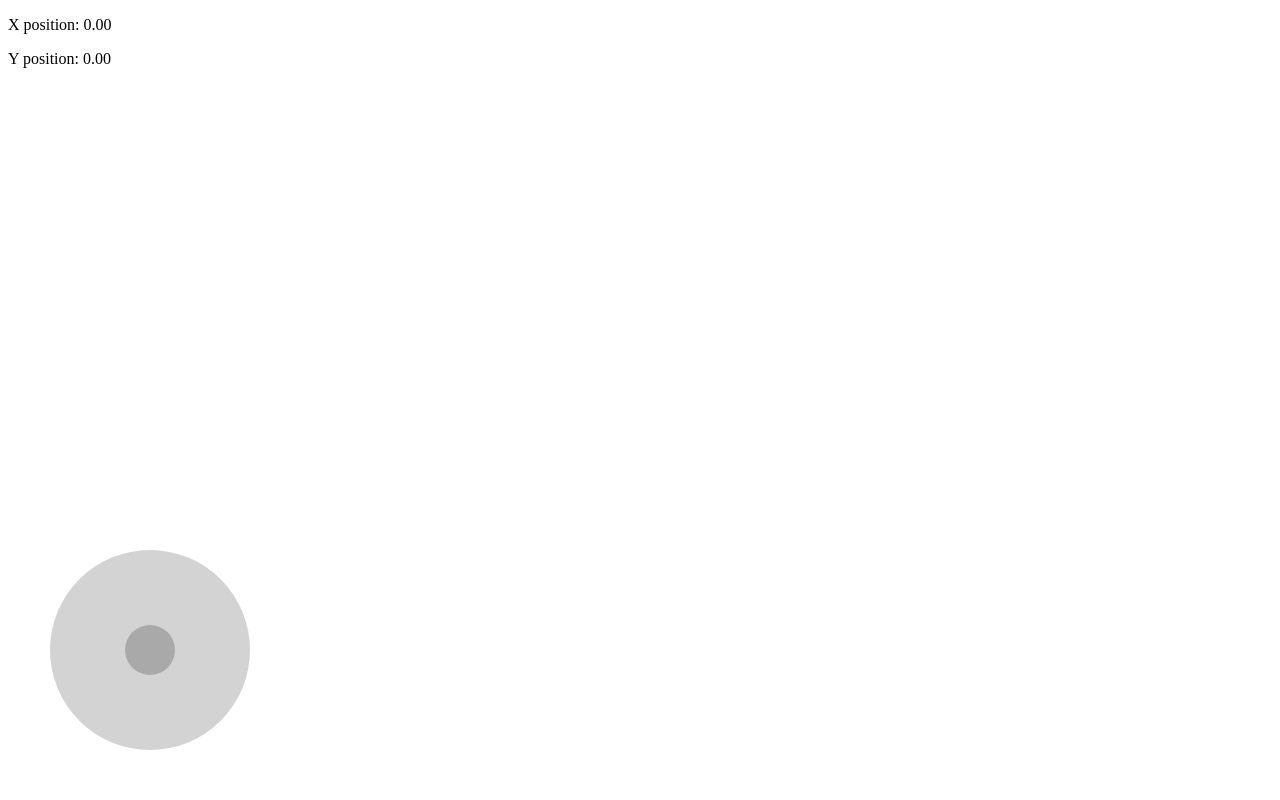
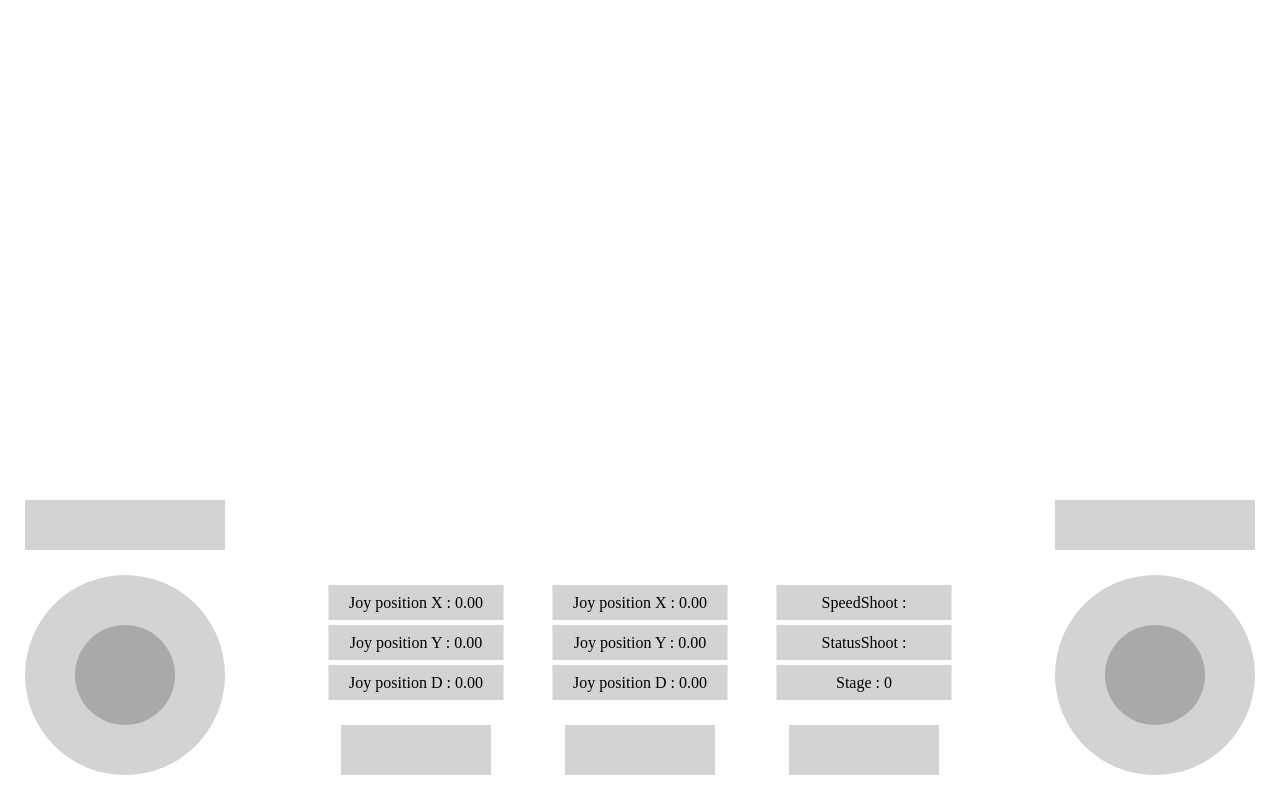
Before and after one commit to PoommipatWat/chat-gpt, a Flask app: page / in a window 1280 px wide. Run offline with Flask 3, Linux system fonts and the light colour scheme.

Commit message:
add all button

```diff
--- a/app.py
+++ b/app.py
@@ -10,11 +10,30 @@
 @app.route('/joystick', methods=['POST'])
 def joystick():
     data = request.get_json()
-    x = data['x']
-    y = data['y']
-    r = math.sqrt(x**2 + y**2)
-    print(f"Joystick position: x={x}, y={y}, r={r}")
-    return {'result': 'success'}
+    if data['type'] == 'joystick':
+        x = float(data['x'])
+        y = float(data['y'])
+        r = math.sqrt(x**2 + y**2)
+        print(f"Joystick position: x={x}, y={y}, r={r}")
+        return {'result': 'success'}
+    elif data['type'] == 'shoot':
+        print(data['shoot'])
+        return {'result': 'success'}
+    elif data['type'] == 'stage_up':
+        print(data['stage_up'])
+        return {'result': 'success'}
+    elif data['type'] == 'stage_down':
+        print(data['stage_down'])
+        return {'result': 'success'}
+    elif data['type'] == 'cal_pos':
+        print(data['cal_pos'])
+        return {'result': 'success'}
+    elif data['type'] == 'turn_left':
+        print(data['turn_left'])
+        return {'result': 'success'}
+    elif data['type'] == 'turn_right':
+        print(data['turn_right'])
+        return {'result': 'success'}
 
 if __name__ == '__main__':
-    app.run(host='0.0.0.0' ,debug=False)
+    app.run(host='0.0.0.0' ,debug=True)
--- /dev/null
+++ b/static/cal_pos.js
@@ -0,0 +1,30 @@
+var CalPosButton = document.getElementById("cal_pos");
+
+function send(cal_pos) {
+    type = "cal_pos";
+    fetch('/joystick', {
+        method: 'POST',
+        headers: { 'Content-Type': 'application/json' },
+        body: JSON.stringify({type, cal_pos}),
+    });
+}
+
+CalPosButton.addEventListener("mousedown", function() {
+    CalPosButton.style.backgroundColor = "rgb(158, 118, 180)";
+    send(true);
+});
+
+CalPosButton.addEventListener("mouseup", function() {
+    CalPosButton.style.backgroundColor = "lightgrey";
+    send(false);
+});
+
+CalPosButton.addEventListener("touchstart", function() {
+    CalPosButton.style.backgroundColor = "rgb(158, 118, 180)";
+    send(true);
+});
+
+CalPosButton.addEventListener("touchend", function() {
+    CalPosButton.style.backgroundColor = "lightgrey";
+    send(false);
+});
--- /dev/null
+++ b/static/css.css
@@ -0,0 +1,225 @@
+body {
+    overflow: hidden;
+}
+.joystick {
+    position: absolute;
+    bottom: 25px;
+    left: 25px;
+    width: 200px;
+    height: 200px;
+    background-color: lightgray;
+    border-radius: 50%;
+    display: flex;
+    justify-content: center;
+    align-items: center;
+}
+
+.thumb {
+    position: absolute;
+    width: 100px;
+    height: 100px;
+    background-color: darkgray;
+    border-radius: 70%;
+}
+
+.shoot {
+    position: absolute;
+    bottom: 25px;
+    right: 25px;
+    width: 200px;
+    height: 200px;
+    background-color: lightgray;
+    border-radius: 50%;
+    display: flex;
+    justify-content: center;
+    align-items: center;
+}
+
+.bullet {
+    position: absolute;
+    width: 100px;
+    height: 100px;
+    background-color: darkgray;
+    border-radius: 70%;
+}
+
+.stage_up {
+    position: absolute;
+    bottom: 25px;
+    left: 67.5%;
+    transform: translateX(-50%);
+    width: 150px;
+    height: 50px;
+    background-color: lightgray;
+    display: flex;
+    justify-content: center;
+    align-items: center;
+}
+
+.stage_down {
+    position: absolute;
+    bottom: 25px;
+    left: 32.5%;
+    transform: translateX(-50%);
+    width: 150px;
+    height: 50px;
+    background-color: lightgray;
+    display: flex;
+    justify-content: center;
+    align-items: center;
+}
+
+.cal_pos {
+    position: absolute;
+    bottom: 25px;
+    left: 50%;
+    transform: translateX(-50%);
+    width: 150px;
+    height: 50px;
+    background-color: lightgray;
+    display: flex;
+    justify-content: center;
+    align-items: center;
+}
+
+.turn_left {
+    position: absolute;
+    bottom: 250px;
+    left: 25px;
+    width: 200px;
+    height: 50px;
+    background-color: lightgray;
+    display: flex;
+    justify-content: center;
+    align-items: center;
+}
+
+.turn_right {
+    position: absolute;
+    bottom: 250px;
+    right: 25px;
+    width: 200px;
+    height: 50px;
+    background-color: lightgray;
+    display: flex;
+    justify-content: center;
+    align-items: center;
+}
+
+.xJoyCon {
+    position: absolute;
+    bottom: 180px;
+    left: 32.5%;
+    transform: translateX(-50%);
+    width: 175px;
+    height: 35px;
+    background-color: lightgray;
+    display: flex;
+    justify-content: center;
+    align-items: center;
+}
+
+.yJoyCon {
+    position: absolute;
+    bottom: 140px;
+    left: 32.5%;
+    transform: translateX(-50%);
+    width: 175px;
+    height: 35px;
+    background-color: lightgray;
+    display: flex;
+    justify-content: center;
+    align-items: center;
+}
+
+.dJoyCon {
+    position: absolute;
+    bottom: 100px;
+    left: 32.5%;
+    transform: translateX(-50%);
+    width: 175px;
+    height: 35px;
+    background-color: lightgray;
+    display: flex;
+    justify-content: center;
+    align-items: center;
+}
+
+.xRoboCon {
+    position: absolute;
+    bottom: 180px;
+    left: 50%;
+    transform: translateX(-50%);
+    width: 175px;
+    height: 35px;
+    background-color: lightgray;
+    display: flex;
+    justify-content: center;
+    align-items: center;
+}
+
+.yRoboCon {
+    position: absolute;
+    bottom: 140px;
+    left: 50%;
+    transform: translateX(-50%);
+    width: 175px;
+    height: 35px;
+    background-color: lightgray;
+    display: flex;
+    justify-content: center;
+    align-items: center;
+}
+
+.dRoboCon {
+    position: absolute;
+    bottom: 100px;
+    left: 50%;
+    transform: translateX(-50%);
+    width: 175px;
+    height: 35px;
+    background-color: lightgray;
+    display: flex;
+    justify-content: center;
+    align-items: center;
+}
+
+
+.statusStageCon {
+    position: absolute;
+    bottom: 100px;
+    left: 67.5%;
+    transform: translateX(-50%);
+    width: 175px;
+    height: 35px;
+    background-color: lightgray;
+    display: flex;
+    justify-content: center;
+    align-items: center;
+}
+
+.statusShootCon {
+    position: absolute;
+    bottom: 140px;
+    left: 67.5%;
+    transform: translateX(-50%);
+    width: 175px;
+    height: 35px;
+    background-color: lightgray;
+    display: flex;
+    justify-content: center;
+    align-items: center;
+}
+
+.speedShootCon {
+    position: absolute;
+    bottom: 180px;
+    left: 67.5%;
+    transform: translateX(-50%);
+    width: 175px;
+    height: 35px;
+    background-color: lightgray;
+    display: flex;
+    justify-content: center;
+    align-items: center;
+}
--- /dev/null
+++ b/static/joystick.js
@@ -0,0 +1,83 @@
+const joystick = document.getElementById('joystick');
+const thumb = document.getElementById('thumb');
+let isDragging = false;
+
+function sendPosition(x, y) {
+    type = "joystick";
+    fetch('/joystick', {
+        method: 'POST',
+        headers: { 'Content-Type': 'application/json' },
+        body: JSON.stringify({type, x, y }),
+    });
+}
+
+function handleInteractionStart() {
+    isDragging = true;
+    thumb.style.transform = 'translate(0, 0)';
+    thumb.style.backgroundColor = "rgb(158, 118, 180)";
+    joystick.style.backgroundColor = "rgb(200,184,224)";
+    document.getElementById('xJoyCon').style.backgroundColor = "rgb(200,184,224)";
+    document.getElementById('yJoyCon').style.backgroundColor = "rgb(200,184,224)";
+    document.getElementById('dJoyCon').style.backgroundColor = "rgb(200,184,224)";
+}
+
+function handleInteractionEnd() {
+    sendPosition(0, 0);
+    isDragging = false;
+    thumb.style.transform = 'translate(0, 0)';
+    thumb.style.backgroundColor = "darkgrey";
+    joystick.style.backgroundColor = "lightgrey";
+    document.getElementById('xJoy').textContent = 0.00;
+    document.getElementById('yJoy').textContent = 0.00;
+    document.getElementById('dJoy').textContent = 0.00;
+    document.getElementById('xJoyCon').style.backgroundColor = "lightgrey";
+    document.getElementById('yJoyCon').style.backgroundColor = "lightgrey";
+    document.getElementById('dJoyCon').style.backgroundColor = "lightgrey";
+}
+
+function handleInteractionMove(event) {
+    event.preventDefault();
+    if (!isDragging) return;
+
+    const rect = joystick.getBoundingClientRect();
+    const centerX = rect.left + rect.width / 2;
+    const centerY = rect.top + rect.height / 2;
+
+    let x, y, X, Y, D;
+
+    if (event.type === 'touchmove') {
+        x = event.touches[0].clientX - centerX;
+        y = event.touches[0].clientY - centerY;
+    } else {
+        x = event.clientX - centerX;
+        y = event.clientY - centerY;
+    }
+
+    const radius = joystick.clientWidth / 2 - thumb.clientWidth / 2;
+
+    const distance = Math.sqrt(x * x + y * y);
+    if (distance > radius) {
+        x = (x / distance) * radius;
+        y = (y / distance) * radius;
+    }
+
+    if (Math.abs(x/radius) <= 0.2) X = 0;
+    else X = (x/radius).toFixed(2);
+    if (Math.abs(y/radius) <= 0.2) Y = 0;
+    else Y = (-y/radius).toFixed(2);
+    if ((Math.atan2(y, x)*-180/Math.PI) >= 0) D = (Math.atan2(y, x)*-180/Math.PI).toFixed(2);
+    else D = (360 + Math.atan2(y, x)*-180/Math.PI).toFixed(2);
+
+    thumb.style.transform = `translate(${x}px, ${y}px)`;
+    document.getElementById('xJoy').textContent = X;
+    document.getElementById('yJoy').textContent = Y;
+    document.getElementById('dJoy').textContent = D;
+    sendPosition(X, Y);
+}
+
+joystick.addEventListener('mousedown', handleInteractionStart);
+joystick.addEventListener('touchstart', handleInteractionStart);
+joystick.addEventListener('mouseup', handleInteractionEnd);
+joystick.addEventListener('touchend', handleInteractionEnd);
+joystick.addEventListener('mousemove', handleInteractionMove);
+joystick.addEventListener('touchmove', handleInteractionMove);
--- /dev/null
+++ b/static/shoot.js
@@ -0,0 +1,37 @@
+const myButton = document.getElementById('shoot');
+const myButton2 = document.getElementById('bullet');
+
+let color = "rgb(158, 118, 180)";
+
+function send(shoot) {
+    type = "shoot";
+    fetch('/joystick', {
+        method: 'POST',
+        headers: { 'Content-Type': 'application/json' },
+        body: JSON.stringify({type, shoot}),
+    });
+}
+
+myButton.addEventListener('mouseup', () => {
+    myButton.style.backgroundColor = "lightgrey";
+    myButton2.style.backgroundColor = "darkgrey";
+    send(false);
+});
+
+myButton.addEventListener('mousedown', () => {
+    myButton.style.backgroundColor = "rgb(200,184,224)";
+    myButton2.style.backgroundColor = color;
+    send(true);
+});
+
+myButton.addEventListener('touchend', () => {
+    myButton.style.backgroundColor = "lightgrey";
+    myButton2.style.backgroundColor = "darkgrey";
+    send(false);
+});
+
+myButton.addEventListener('touchstart', () => {
+    myButton.style.backgroundColor = "rgb(200,184,224)";
+    myButton2.style.backgroundColor = color;
+    send(true);
+});
--- /dev/null
+++ b/static/stage_down.js
@@ -0,0 +1,34 @@
+var stageDownButton = document.getElementById("stage_down");
+
+function send(stage_down) {
+    type = "stage_down";
+    fetch('/joystick', {
+        method: 'POST',
+        headers: { 'Content-Type': 'application/json' },
+        body: JSON.stringify({type, stage_down}),
+    });
+}
+
+stageDownButton.addEventListener("mousedown", function() {
+    document.getElementById('statusStageCon').style.backgroundColor = "rgb(200,184,224)";
+    stageDownButton.style.backgroundColor = "rgb(158, 118, 180)";
+    send(true);
+});
+
+stageDownButton.addEventListener("mouseup", function() {
+    document.getElementById('statusStageCon').style.backgroundColor = "lightgrey";
+    stageDownButton.style.backgroundColor = "lightgrey";
+    send(false);
+});
+
+stageDownButton.addEventListener("touchstart", function() {
+    document.getElementById('statusStageCon').style.backgroundColor = "rgb(200,184,224)";
+    stageDownButton.style.backgroundColor = "rgb(158, 118, 180)";
+    send(true);
+});
+
+stageDownButton.addEventListener("touchend", function() {
+    document.getElementById('statusStageCon').style.backgroundColor = "lightgrey";
+    stageDownButton.style.backgroundColor = "lightgrey";
+    send(false);
+});
--- /dev/null
+++ b/static/stage_up.js
@@ -0,0 +1,35 @@
+var stageUpButton = document.getElementById("stage_up");
+
+function send(stage_up) {
+    type = "stage_up";
+    fetch('/joystick', {
+        method: 'POST',
+        headers: { 'Content-Type': 'application/json' },
+        body: JSON.stringify({type, stage_up}),
+    });
+}
+
+stageUpButton.addEventListener("mousedown", function() {
+    document.getElementById('statusStageCon').style.backgroundColor = "rgb(200,184,224)";
+    stageUpButton.style.backgroundColor = "rgb(158, 118, 180)";
+    send(true);
+});
+
+stageUpButton.addEventListener("mouseup", function() {
+    document.getElementById('statusStageCon').style.backgroundColor = "lightgrey";
+    stageUpButton.style.backgroundColor = "lightgrey";
+    send(false);
+});
+
+
+stageUpButton.addEventListener("touchstart", function() {
+    document.getElementById('statusStageCon').style.backgroundColor = "rgb(200,184,224)";
+    stageUpButton.style.backgroundColor = "rgb(158, 118, 180)";
+    send(true);
+});
+
+stageUpButton.addEventListener("touchend", function() {
+    document.getElementById('statusStageCon').style.backgroundColor = "lightgrey";
+    stageUpButton.style.backgroundColor = "lightgrey";
+    send(false);
+});
--- /dev/null
+++ b/static/turn_left.js
@@ -0,0 +1,30 @@
+var TurnLeftButton = document.getElementById("turn_left");
+
+function send(turn_left) {
+    type = "turn_left";
+    fetch('/joystick', {
+        method: 'POST',
+        headers: { 'Content-Type': 'application/json' },
+        body: JSON.stringify({type, turn_left}),
+    });
+}
+
+TurnLeftButton.addEventListener("mousedown", function() {
+    TurnLeftButton.style.backgroundColor = "rgb(158, 118, 180)";
+    send(true);
+});
+
+TurnLeftButton.addEventListener("mouseup", function() {
+    TurnLeftButton.style.backgroundColor = "lightgrey";
+    send(false);
+});
+
+TurnLeftButton.addEventListener("touchstart", function() {
+    TurnLeftButton.style.backgroundColor = "rgb(158, 118, 180)";
+    send(true);
+});
+
+TurnLeftButton.addEventListener("touchend", function() {
+    TurnLeftButton.style.backgroundColor = "lightgrey";
+    send(false);
+});
--- /dev/null
+++ b/static/turn_right.js
@@ -0,0 +1,30 @@
+var TurnRightButton = document.getElementById("turn_right");
+
+function send(turn_right) {
+    type = "turn_right";
+    fetch('/joystick', {
+        method: 'POST',
+        headers: { 'Content-Type': 'application/json' },
+        body: JSON.stringify({type, turn_right}),
+    });
+}
+
+TurnRightButton.addEventListener("mousedown", function() {
+    TurnRightButton.style.backgroundColor = "rgb(158, 118, 180)";
+    send(true);
+});
+
+TurnRightButton.addEventListener("mouseup", function() {
+    TurnRightButton.style.backgroundColor = "lightgrey";
+    send(false);
+});
+
+TurnRightButton.addEventListener("touchstart", function() {
+    TurnRightButton.style.backgroundColor = "rgb(158, 118, 180)";
+    send(true);
+});
+
+TurnRightButton.addEventListener("touchend", function() {
+    TurnRightButton.style.backgroundColor = "lightgrey";
+    send(false);
+});
--- a/templates/index.html
+++ b/templates/index.html
@@ -3,107 +3,70 @@
 <head>
     <meta charset="UTF-8">
     <meta name="viewport" content="width=device-width, initial-scale=1.0">
-    <title>Visual Joystick</title>
-    <style>
-        body {
-            overflow: hidden;
-        }
-		.joystick {
-			position: absolute;
-			bottom: 50px;
-			left: 50px;
-			width: 200px;
-			height: 200px;
-			background-color: lightgray;
-			border-radius: 50%;
-			display: flex;
-			justify-content: center;
-			align-items: center;
-		}
-
-        .thumb {
-            position: absolute;
-            width: 50px;
-            height: 50px;
-            background-color: darkgray;
-            border-radius: 70%;
-        }
-    </style>
+    <title>REAI Meshout 1</title>
+    <link rel="stylesheet" href="/static/css.css">
 </head>
 <body>
     <div class="joystick" id="joystick">
         <div class="thumb" id="thumb"></div>
     </div>
-    <p>X position: <span id="xPosition">0.00</span></p>
-    <p>Y position: <span id="yPosition">0.00</span></p>
+    <script src="/static/joystick.js"></script>
 
-    <script>
-        const joystick = document.getElementById('joystick');
-        const thumb = document.getElementById('thumb');
-        let isDragging = false;
+    <div class="shoot" id="shoot">
+        <div class="bullet" id="bullet"></div>
+    </div>
+    <script src="/static/shoot.js"></script>
 
-        function sendPosition(x, y) {
-            fetch('/joystick', {
-                method: 'POST',
-                headers: { 'Content-Type': 'application/json' },
-                body: JSON.stringify({ x, y }),
-            });
-        }
+    <div class="stage_up" id="stage_up"></div>
+    <script src="/static/stage_up.js"></script>
 
-        function handleInteractionStart() {
-            isDragging = true;
-        }
+    <div class="stage_down" id="stage_down"></div>
+    <script src="/static/stage_down.js"></script>
 
-		function handleInteractionEnd() {
-			isDragging = false;
-			thumb.style.transform = 'translate(0, 0)';
-			document.getElementById('xPosition').textContent = '0.00';
-			document.getElementById('yPosition').textContent = '0.00';
-			sendPosition(0, 0);
-		}
+    <div class="cal_pos" id="cal_pos"></div>
+    <script src="/static/cal_pos.js"></script>
 
-        function handleInteractionMove(event) {
-            event.preventDefault();
-            if (!isDragging) return;
+    <div class="turn_left" id="turn_left"></div>
+    <script src="/static/turn_left.js"></script>
 
-            const rect = joystick.getBoundingClientRect();
-            const centerX = rect.left + rect.width / 2;
-            const centerY = rect.top + rect.height / 2;
+    <div class="turn_right" id="turn_right"></div>
+    <script src="/static/turn_right.js"></script>
 
-            let x, y, X, Y;
+    <div class="xJoyCon" id="xJoyCon">
+        <p>Joy position X : <span id="xJoy">0.00</span></p>
+    </div>
 
-            if (event.type === 'touchmove') {
-                x = event.touches[0].clientX - centerX;
-                y = event.touches[0].clientY - centerY;
-            } else {
-                x = event.clientX - centerX;
-                y = event.clientY - centerY;
-            }
+    <div class="yJoyCon" id="yJoyCon">
+        <p>Joy position Y : <span id="yJoy">0.00</span></p>
+    </div>
 
-            const radius = joystick.clientWidth / 2 - thumb.clientWidth / 2;
+    <div class="dJoyCon" id="dJoyCon">
+        <p>Joy position D : <span id="dJoy">0.00</span></p>
+    </div>
 
-            const distance = Math.sqrt(x * x + y * y);
-            if (distance > radius) {
-                x = (x / distance) * radius;
-                y = (y / distance) * radius;
-            }
+    <div class="xRoboCon" id="xRoboCon">
+        <p>Joy position X : <span id="xRobo">0.00</span></p>
+    </div>
 
-			if (Math.abs(x/radius) <= 0.2) X = 0;
-			else X = x/radius;
-			if (Math.abs(y/radius) <= 0.2) Y = 0;
-			else Y = y/radius;
+    <div class="yRoboCon" id="yRoboCon">
+        <p>Joy position Y : <span id="yRobo">0.00</span></p>
+    </div>
 
-            thumb.style.transform = `translate(${x}px, ${y}px)`;
-            document.getElementById('xPosition').textContent = (X).toFixed(2);
-            document.getElementById('yPosition').textContent = (Y).toFixed(2);
-            sendPosition(X, Y);
-        }
+    <div class="dRoboCon" id="dRoboCon">
+        <p>Joy position D : <span id="dRobo">0.00</span></p>
+    </div>
 
-        joystick.addEventListener('mousedown', handleInteractionStart);
-        joystick.addEventListener('touchstart', handleInteractionStart);
-        window.addEventListener('mouseup', handleInteractionEnd);
-        window.addEventListener('touchend', handleInteractionEnd);
-        window.addEventListener('mousemove', handleInteractionMove);
-        window.addEventListener('touchmove', handleInteractionMove);
-    </script>
-</body
+    <div class="statusStageCon" id="statusStageCon">
+        <p>Stage : <span id="statusStage">0</span></p>
+    </div>
+
+    <div class="statusShootCon" id="statusShootCon">
+        <p>StatusShoot : <span id="statusShoot"></span></p>
+    </div>
+
+    <div class="speedShootCon" id="speedShootCon">
+        <p>SpeedShoot : <span id="speedShoot"></span></p>
+    </div>
+
+</body>
+</html>
```
